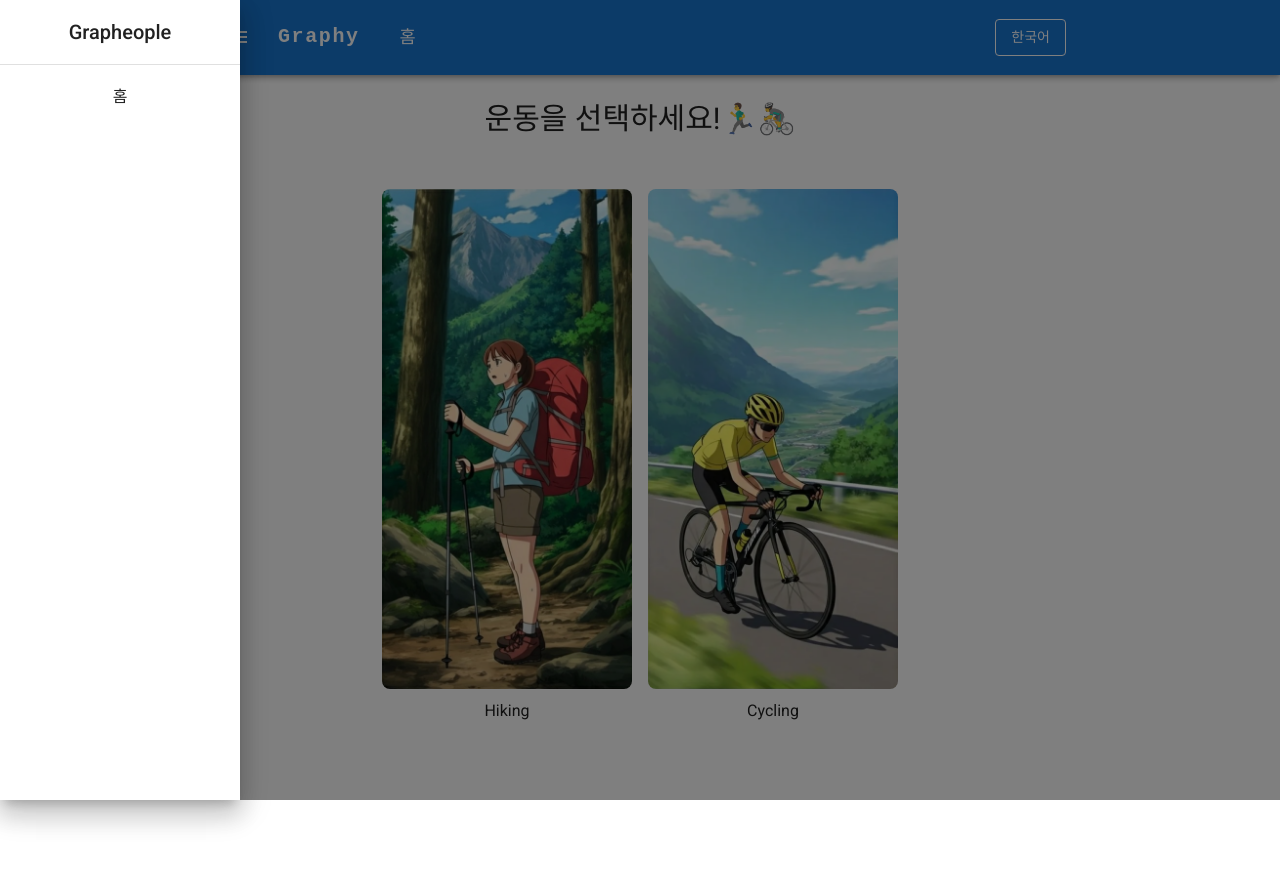
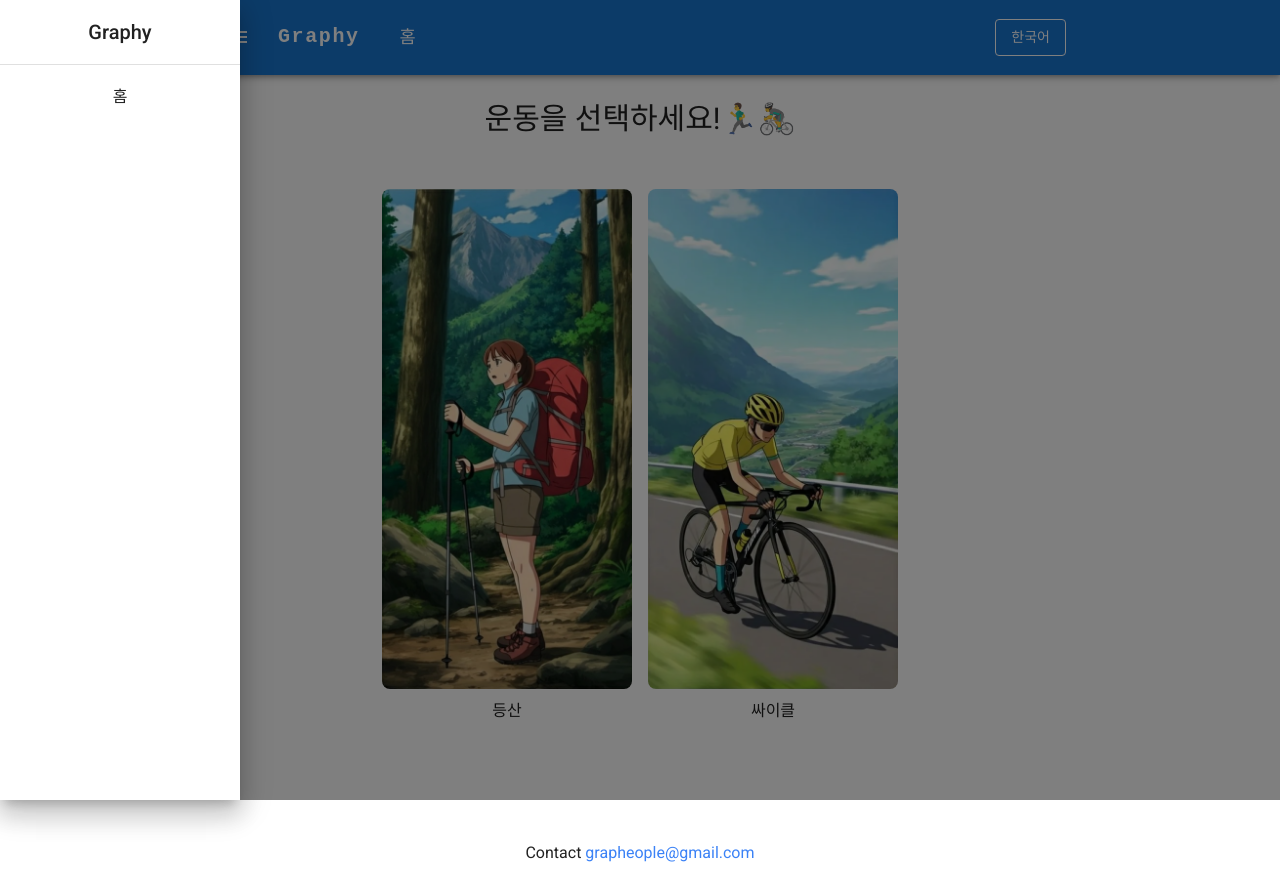
Before and after one commit to grapheople/inmyroom, a Next.js app: page / in a window 1280 px wide. Both pictures are taken after a click on the button "menu". Before the commit the page ends 800 px from the top, so only its background shows below. Built offline with nearby package versions, Linux system fonts and the light colour scheme; what @mui/material-nextjs would draw is missing.

Commit message:
언어 적용

```diff
--- a/app/cycling/competition/page.tsx
+++ b/app/cycling/competition/page.tsx
@@ -25,7 +25,6 @@ import { competitionData } from "@/data/granfondo";
 const ResponsiveDetailView: React.FC = () => {
     const [expandedId, setExpandedId] = useState<number | null>(null);
     const isMobile = useMediaQuery("(max-width:600px)"); // 반응형 브레이크포인트 설정
-    const today = new Date();
 
     const handleToggle = (id: number) => {
         sendGTMEvent({
--- a/app/page.tsx
+++ b/app/page.tsx
@@ -5,19 +5,34 @@ import { Grid2, Typography, Dialog, DialogTitle, DialogContent, DialogActions, B
 import Box from "@mui/material/Box";
 import { useGlobalContext } from "@/context/GlobalContextProvider";
 import { useRouter } from "next/navigation";
+import {sendGTMEvent} from "@next/third-parties/google";
+import {margin} from "@mui/system";
 
 const ResponsiveDetailView: React.FC = () => {
     const router = useRouter();
-    const { sport, setSport } = useGlobalContext();
+    const {sport, setSport, selectedLanguage, setSelectedLanguage} = useGlobalContext();
     const [open, setOpen] = useState(false); // State to control dialog visibility
 
-    const handleRunningClick = (e: React.MouseEvent<HTMLAnchorElement, MouseEvent>) => {
+    const handleHikingClick = (e: React.MouseEvent<HTMLAnchorElement, MouseEvent>) => {
+        e.preventDefault();
+        sendGTMEvent({
+            event: "home_hiking_click",
+            category: "competition",
+            action: "toggle",
+            label: "hiking",
+        });
         setSport("hiking");
         router.push("/hiking/mountain-top-100");
     };
 
     const handleCyclingClick = (e: React.MouseEvent<HTMLAnchorElement, MouseEvent>) => {
-        e.preventDefault(); // Prevent the default page navigation
+        e.preventDefault();
+        sendGTMEvent({
+            event: "home_cycle_click",
+            category: "competition",
+            action: "toggle",
+            label: "cycle",
+        });
         setSport("cycling");
         router.push("/cycling/competition");
     }
@@ -40,7 +55,7 @@ const ResponsiveDetailView: React.FC = () => {
         >
             {/* Title Section */}
             <Typography sx={{ marginBottom: 4, fontSize: 30, textAlign: "center" }}>
-                운동을 선택하세요!🏃‍♂️🚴‍♂️
+                {selectedLanguage === '한국어' ? '운동을 선택하세요!' : 'Choose your workout!'}🏃‍♂️🚴‍♂️
             </Typography>
 
             {/* Images Section */}
@@ -64,7 +79,7 @@ const ResponsiveDetailView: React.FC = () => {
                     }}
                 >
                     <Box sx={{ textAlign: "center" }}>
-                        <a onClick={handleRunningClick}>
+                        <a onClick={handleHikingClick}>
                             <img
                                 src="/hiking_2.webp"
                                 alt="Running Thumbnail"
@@ -78,8 +93,8 @@ const ResponsiveDetailView: React.FC = () => {
                                 }}
                             />
                         </a>
-                        <Typography variant="subtitle1" sx={{ marginTop: 1 }}>
-                            Hiking
+                        <Typography variant="subtitle1" sx={{ marginTop: 1 }} onClick={handleHikingClick}>
+                            {selectedLanguage === '한국어' ? '등산' : 'Hiking'}
                         </Typography>
                     </Box>
                 </Grid2>
@@ -109,12 +124,15 @@ const ResponsiveDetailView: React.FC = () => {
                                 }}
                             />
                         </a>
-                        <Typography variant="subtitle1" sx={{ marginTop: 1 }}>
-                            Cycling
+                        <Typography variant="subtitle1" sx={{ marginTop: 1 }} onClick={handleCyclingClick}>
+                            {selectedLanguage === '한국어' ? '싸이클' : 'Cycling'}
                         </Typography>
                     </Box>
                 </Grid2>
             </Grid2>
+            <Box sx={{marginTop: '100px'}}>
+                Contact <a className="cursor-pointer text-blue-500" href={`mailto:grapheople@gmail.com`}>grapheople@gmail.com</a>
+            </Box>
 
             {/* Dialog for "준비 중입니다" */}
             <Dialog
--- a/components/BottomTab.tsx
+++ b/components/BottomTab.tsx
@@ -5,27 +5,12 @@ import {BottomNavigation, BottomNavigationAction} from "@mui/material";
 import {useRouter} from "next/navigation";
 import {AssistWalker, Checkroom, EmojiEvents, Home, Landscape} from "@mui/icons-material";
 import {useGlobalContext} from "@/context/GlobalContextProvider";
-import {number} from "prop-types";
+import {menuItems} from "@/data/menuItems";
 
 
 const BottomTab: React.FC = () => {
     const router = useRouter(); // Next.js 라우팅 hook
-    const {sport, setSport} = useGlobalContext();
-
-    const menuItems = [
-        {label: "홈", icon: <Home/>, key: "home", href: "/", categoryDepth1: "all"},
-        {label: "대회", icon: <EmojiEvents/>, key: "competition", href: "/cycling/competition", categoryDepth1: "cycling"},
-        {label: "통증", icon: <AssistWalker/>, key: "painpoint", href: "/cycling/painpoint", categoryDepth1: "cycling"},
-        // {label: "빌드업", icon: <FitnessCenter/>, key: "buildup", href: "/buildup"},
-        // {label: "커뮤니티", icon: <ForumOutlined/>, key: "search", href: "/community"},
-        {
-            label: "100대명산",
-            icon: <Landscape/>,
-            key: "mountain-top-100",
-            href: "/hiking/mountain-top-100",
-            categoryDepth1: "mountain"
-        },
-    ];
+    const {sport, setSport, selectedLanguage} = useGlobalContext();
 
     const filteredMenuItems = menuItems.filter((item) => {
         if (sport === "hiking") {
@@ -62,7 +47,7 @@ const BottomTab: React.FC = () => {
             {filteredMenuItems.map((menu, index) => (
                 <BottomNavigationAction
                     key={menu.key}
-                    label={menu.label}
+                    label={selectedLanguage === '한국어' ? menu.label : menu.labelEn}
                     icon={menu.icon}
                     style={{
                         color: value === index ? "#1976d2" : "gray", // 선택된 메뉴는 강조된 색상
--- a/components/TopNavigation.tsx
+++ b/components/TopNavigation.tsx
@@ -1,8 +1,8 @@
 "use client";
 
-import React, { useState } from "react";
-import { Divider, Drawer, List, ListItem, ListItemButton, ListItemText, Menu, MenuItem } from "@mui/material";
-import { useRouter } from "next/navigation";
+import React, {useState} from "react";
+import {Divider, Drawer, List, ListItem, ListItemButton, ListItemText, Menu, MenuItem} from "@mui/material";
+import {useRouter} from "next/navigation";
 import AppBar from '@mui/material/AppBar';
 import Box from '@mui/material/Box';
 import Toolbar from '@mui/material/Toolbar';
@@ -10,14 +10,14 @@ import IconButton from '@mui/material/IconButton';
 import Typography from '@mui/material/Typography';
 import MenuIcon from '@mui/icons-material/Menu';
 import Button from '@mui/material/Button';
-import { AssistWalker, Checkroom, EmojiEvents, Home } from "@mui/icons-material";
-import { useGlobalContext } from "@/context/GlobalContextProvider";
+import {useGlobalContext} from "@/context/GlobalContextProvider";
 import Container from "@mui/material/Container";
+import {menuItems} from "@/data/menuItems";
 
 const TopNavigation: React.FC = () => {
     const [mobileOpen, setMobileOpen] = React.useState(false);
     const router = useRouter();
-    const { sport, setSport, selectedLanguage, setSelectedLanguage } = useGlobalContext();
+    const {sport, setSport, selectedLanguage, setSelectedLanguage} = useGlobalContext();
 
     // Language Dropdown State
     const [anchorEl, setAnchorEl] = useState<null | HTMLElement>(null);
@@ -34,22 +34,16 @@ const TopNavigation: React.FC = () => {
         setAnchorEl(null); // 드롭다운 닫기
     };
 
-    const menuItems = [
-        { label: "홈", icon: <Home />, key: "home", href: "/", categoryDepth1: "all" },
-        { label: "대회", icon: <EmojiEvents />, key: "competition", href: "/cycling/competition", categoryDepth1: "cycling" },
-        { label: "통증", icon: <AssistWalker />, key: "painpoint", href: "/cycling/painpoint", categoryDepth1: "cycling" },
-        {
-            label: "100대명산",
-            icon: <Checkroom />,
-            key: "mountain-top-100",
-            href: "/hiking/mountain-top-100",
-            categoryDepth1: "mountain",
-        },
-    ];
+    const movePage = (path: string) => {
+        if(path === "/") {
+            setSport("home");
+        }
+        router.push(path); // 홈
+    }
 
     const filteredMenuItems = menuItems.filter((item) => {
         if (sport === "hiking") {
-            return item.categoryDepth1 === "all" || item.categoryDepth1 === "mountain";
+            return item.categoryDepth1 === "all" || item.categoryDepth1 === "hiking";
         } else if (sport === "cycling") {
             return item.categoryDepth1 === "all" || item.categoryDepth1 === "cycling";
         } else if (sport === "home") {
@@ -63,19 +57,19 @@ const TopNavigation: React.FC = () => {
     };
 
     const drawer = (
-        <Box onClick={handleDrawerToggle} sx={{ textAlign: 'center' }}>
-            <Typography variant="h6" sx={{ my: 2 }}>
-                Grapheople
+        <Box onClick={handleDrawerToggle} sx={{textAlign: 'center'}}>
+            <Typography variant="h6" sx={{my: 2}}>
+                Graphy
             </Typography>
-            <Divider />
+            <Divider/>
             <List>
                 {filteredMenuItems.map((menu) => (
                     <ListItem key={menu.key} disablePadding>
                         <ListItemButton
-                            sx={{ textAlign: 'center' }}
-                            onClick={() => router.push(menu.href)}
+                            sx={{textAlign: 'center'}}
+                            onClick={() => movePage(menu.href)}
                         >
-                            <ListItemText primary={menu.label} />
+                            <ListItemText primary={selectedLanguage === '한국어' ? menu.label : menu.labelEn}/>
                         </ListItemButton>
                     </ListItem>
                 ))}
@@ -96,7 +90,7 @@ const TopNavigation: React.FC = () => {
                             onClick={handleDrawerToggle}
                             color="inherit"
                         >
-                            <MenuIcon />
+                            <MenuIcon/>
                         </IconButton>
                         <Typography
                             variant="h6"
@@ -115,14 +109,14 @@ const TopNavigation: React.FC = () => {
                         >
                             Graphy
                         </Typography>
-                        <Box sx={{ flexGrow: 1, display: 'flex', alignItems: "center" }}>
+                        <Box sx={{flexGrow: 1, display: 'flex', alignItems: "center"}}>
                             {filteredMenuItems.map((menu, index) => (
                                 <React.Fragment key={menu.key}>
                                     <Button
                                         sx={{my: 2, color: 'white', display: 'block', fontSize: '1.1rem'}}
-                                        onClick={() => router.push(menu.href)}
+                                        onClick={() => movePage(menu.href)}
                                     >
-                                        {menu.label}
+                                        {selectedLanguage === '한국어' ? menu.label : menu.labelEn}
                                     </Button>
                                     {index < filteredMenuItems.length - 1 && (
                                         <Divider
@@ -168,7 +162,6 @@ const TopNavigation: React.FC = () => {
                         >
                             <MenuItem onClick={() => handleLanguageClose("한국어")}>한국어</MenuItem>
                             <MenuItem onClick={() => handleLanguageClose("English")}>English</MenuItem>
-                            <MenuItem onClick={() => handleLanguageClose("Español")}>Español</MenuItem>
                         </Menu>
                     </Toolbar>
                 </Container>
@@ -182,7 +175,7 @@ const TopNavigation: React.FC = () => {
                         keepMounted: true,
                     }}
                     sx={{
-                        '& .MuiDrawer-paper': { boxSizing: 'border-box', width: 240 },
+                        '& .MuiDrawer-paper': {boxSizing: 'border-box', width: 240},
                     }}
                 >
                     {drawer}
--- /dev/null
+++ b/data/menuItems.tsx
@@ -0,0 +1,37 @@
+import {GraphyMenuItem} from "@/types/GraphyMenuItem";
+import {AssistWalker, EmojiEvents, Home, Landscape} from "@mui/icons-material";
+
+export const menuItems: GraphyMenuItem[] = [
+    {
+        label: "홈",
+        labelEn: "Home",
+        icon: <Home/>,
+        key: "home",
+        href: "/",
+        categoryDepth1: "all"
+    },
+    {
+        label: "대회",
+        labelEn: "Competition",
+        icon: <EmojiEvents/>,
+        key: "competition",
+        href: "/cycling/competition",
+        categoryDepth1: "cycling"
+    },
+    {
+        label: "통증",
+        labelEn: "Pain Point",
+        icon: <AssistWalker/>,
+        key: "painpoint",
+        href: "/cycling/painpoint",
+        categoryDepth1: "cycling"
+    },
+    {
+        label: "100대명산",
+        labelEn: "Mountains",
+        icon: <Landscape/>,
+        key: "mountain-top-100",
+        href: "/hiking/mountain-top-100",
+        categoryDepth1: "hiking",
+    },
+];
--- a/types/MenuItem.ts
+++ /dev/null
@@ -1,6 +0,0 @@
-export interface MenuItem {
-    label: string;
-    icon: Element;
-    key: string;
-    href: string;
-}
```
Also changed, not shown: types/GraphyMenuItem.ts (added, +10 -0 lines), data/menuItem.ts (deleted).
